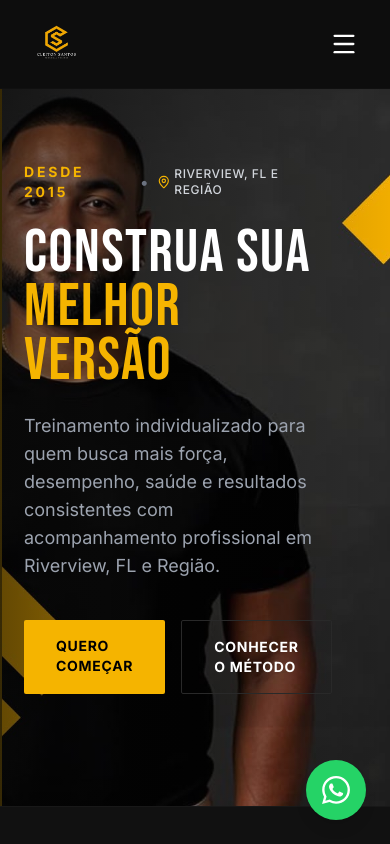
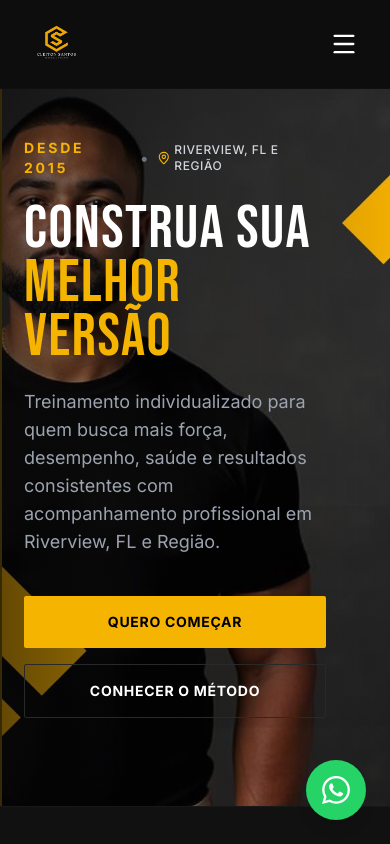
Before and after one commit to joabedev123-alt/cleiton-santos-personal, a React (Vite) app: page / in a window 390 px wide. Shown: the top 844 px of the page. Built offline with nearby package versions, Linux system fonts and the light colour scheme.

Commit message:
Mobile layout and touch target optimizations across all components

```diff
--- a/src/components/Header.tsx
+++ b/src/components/Header.tsx
@@ -15,6 +15,18 @@ export const Header = () => {
     setIsMobileMenuOpen(false);
     setIsLangOpen(false);
   }, [location.pathname]);
+
+  // Trava a rolagem do body quando o menu mobile está aberto
+  useEffect(() => {
+    if (isMobileMenuOpen) {
+      document.body.style.overflow = 'hidden';
+    } else {
+      document.body.style.overflow = 'unset';
+    }
+    return () => {
+      document.body.style.overflow = 'unset';
+    };
+  }, [isMobileMenuOpen]);
 
   // Fecha dropdown de idioma ao clicar fora
   useEffect(() => {
@@ -134,7 +146,7 @@ export const Header = () => {
 
       {/* Menu Mobile Overlay */}
       {isMobileMenuOpen && (
-        <div className="fixed inset-0 top-[73px] bg-[#0d0d0d] z-40 flex flex-col items-center pt-6 md:hidden border-t border-brand-gray/20">
+        <div className="fixed inset-0 top-[73px] bg-[#0d0d0d] z-40 flex flex-col items-center pt-6 pb-12 md:hidden border-t border-brand-gray/20 overflow-y-auto max-h-[calc(100vh-73px)]">
 
           {/* Seletor de Idiomas no Mobile */}
           <div className="flex items-center gap-2 mb-6 bg-[#161616] p-2 border border-brand-gray/20 rounded-sm w-[90%] justify-center">
--- a/src/pages/Home.tsx
+++ b/src/pages/Home.tsx
@@ -33,16 +33,16 @@ export const Home = () => {
             <p className="text-gray-400 text-lg max-w-md">
               Treinamento individualizado para quem busca mais força, desempenho, saúde e resultados consistentes com acompanhamento profissional em {CONTACT_INFO.location}.
             </p>
-            <div className="pt-4 flex gap-4">
+            <div className="pt-4 flex flex-col sm:flex-row gap-4">
               <a
                 href={getWhatsAppLink(SERVICE_MESSAGES.general)}
                 target="_blank"
                 rel="noopener noreferrer"
-                className="bg-brand-yellow text-black px-8 py-4 font-bold hover:bg-brand-yellowLight transition-all uppercase tracking-wider text-sm rounded-sm"
+                className="bg-brand-yellow text-black px-8 py-4 font-bold hover:bg-brand-yellowLight transition-all uppercase tracking-wider text-sm rounded-sm text-center"
               >
                 Quero Começar
               </a>
-              <Link to="/metodo" className="border border-brand-gray text-brand-white px-8 py-4 font-bold hover:bg-brand-grayDark transition-all uppercase tracking-wider text-sm rounded-sm">
+              <Link to="/metodo" className="border border-brand-gray text-brand-white px-8 py-4 font-bold hover:bg-brand-grayDark transition-all uppercase tracking-wider text-sm rounded-sm text-center">
                 Conhecer o Método
               </Link>
             </div>
--- a/src/pages/TreinoIdosos.tsx
+++ b/src/pages/TreinoIdosos.tsx
@@ -258,12 +258,13 @@ export const TreinoIdosos = () => {
 
       {/* MEDIA MODAL CONTAINER */}
       {activeMediaModal && (
-        <div className="fixed inset-0 z-50 bg-black/90 backdrop-blur-md flex items-center justify-center p-4">
+        <div className="fixed inset-0 z-[100] bg-black/95 backdrop-blur-md flex items-center justify-center p-4">
           <button
             onClick={() => setActiveMediaModal(null)}
-            className="absolute top-6 right-6 text-white hover:text-brand-yellow text-3xl focus:outline-none"
+            className="absolute top-4 right-4 bg-brand-yellow/20 text-brand-yellow hover:bg-brand-yellow hover:text-black p-3 rounded-full transition-all focus:outline-none z-50"
+            aria-label="Fechar Modal"
           >
-            <X size={32} />
+            <X size={28} />
           </button>
 
           <div className="max-w-4xl w-full flex flex-col items-center justify-center">
```
